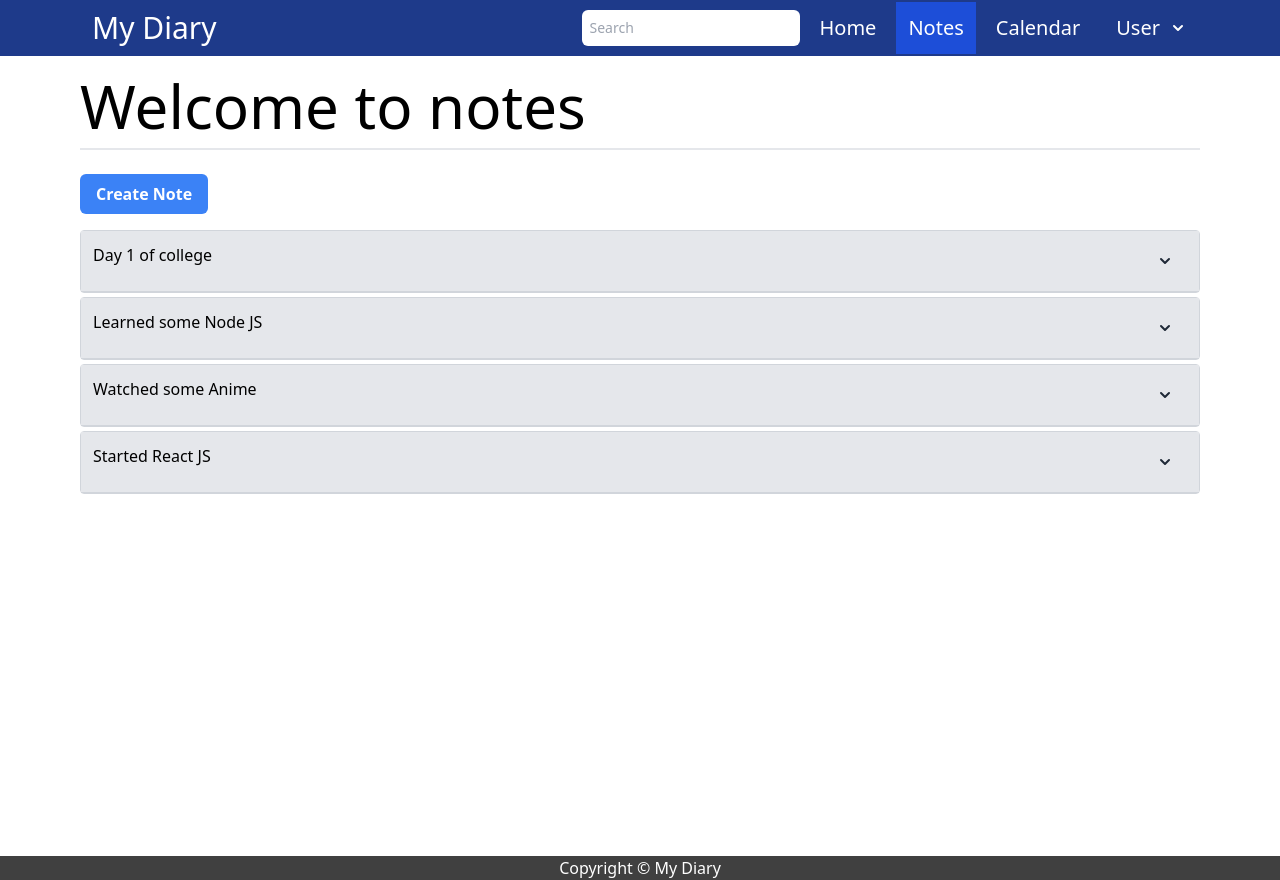
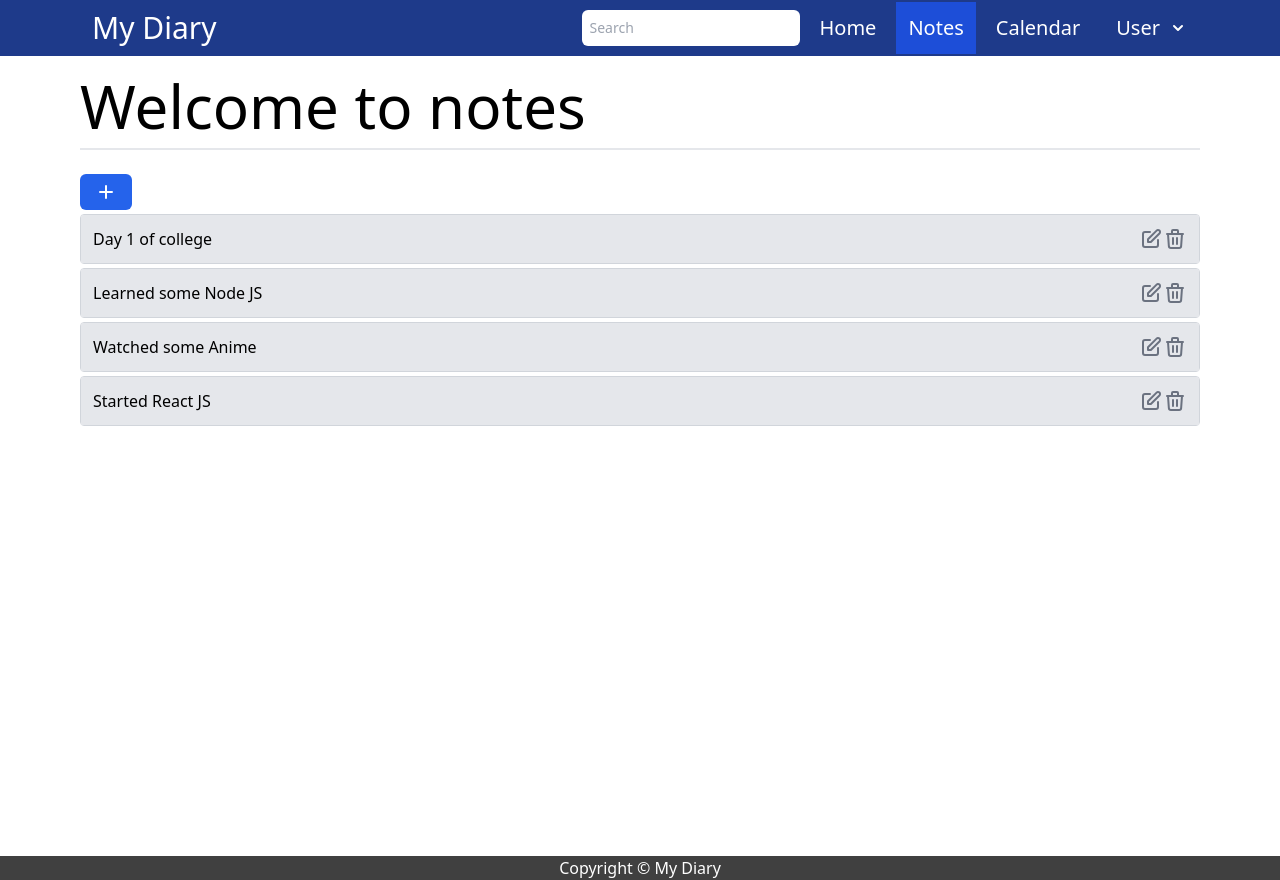
Before and after one commit to veeresh-27/myDiary, a React (Create React App) app in the folder frontend/: page /notes in a window 1280 px wide. Built offline with nearby package versions, Linux system fonts and the light colour scheme; the HTML template or start-up script is replaced by a standard one.

Commit message:
notes page ui completed

```diff
--- a/frontend/src/App.js
+++ b/frontend/src/App.js
@@ -1,6 +1,6 @@
 import Header from "./components/header";
 import Footer from "./components/footer";
-import { Route, Routes } from "react-router-dom";
+import { Route, Routes, useLocation } from "react-router-dom";
 import Home from "./pages/home/index";
 import Notes from "./pages/notes/index";
 import Calendar from "./pages/calendar/index";
@@ -8,12 +8,15 @@ import Login from "./pages/login/index";
 import Landing from "./pages/landing";
 import Register from "./pages/register";
 import SingleNote from "./pages/singleNote";
+import { AnimatePresence } from "framer-motion";
 
 function App() {
+  const location = useLocation();
   return (
+    <AnimatePresence exitBeforeEnter initial={false}>
       <div className="flex flex-col min-h-screen">
         <Header />
-      <Routes>
+        <Routes location={location} key={location.pathname}>
           <Route path="/home" element={<Home />} />
           <Route path="/notes" element={<Notes />} />
           <Route path="/notes/:id" element={<SingleNote />} />
@@ -24,6 +27,7 @@ function App() {
         </Routes>
         <Footer />
       </div>
+    </AnimatePresence>
   );
 }
 
--- /dev/null
+++ b/frontend/src/assets/icons/iconEdit/index.js
@@ -0,0 +1,18 @@
+export const IconEdit = ({ ...props }) => {
+  return (
+    <svg
+      xmlns="http://www.w3.org/2000/svg"
+      className="h-6 w-6"
+      fill="none"
+      viewBox="0 0 24 24"
+      stroke="currentColor"
+      strokeWidth="2">
+      <path
+        strokeLinecap="round"
+        strokeLinejoin="round"
+        d="M11 5H6a2 2 0 00-2 2v11a2 2 0 002 2h11a2 2 0 002-2v-5m-1.414-9.414a2 2 0 112.828 2.828L11.828 15H9v-2.828l8.586-8.586z"
+        {...props}
+      />
+    </svg>
+  );
+};
--- /dev/null
+++ b/frontend/src/assets/icons/iconPlus/index.js
@@ -0,0 +1,15 @@
+export const IconPlus = () => {
+  return (
+    <svg
+      xmlns="http://www.w3.org/2000/svg"
+      className="h-5 w-5"
+      viewBox="0 0 20 20"
+      fill="currentColor">
+      <path
+        fillRule="evenodd"
+        d="M10 3a1 1 0 011 1v5h5a1 1 0 110 2h-5v5a1 1 0 11-2 0v-5H4a1 1 0 110-2h5V4a1 1 0 011-1z"
+        clipRule="evenodd"
+      />
+    </svg>
+  );
+};
--- /dev/null
+++ b/frontend/src/assets/icons/iconTrash/index.js
@@ -0,0 +1,18 @@
+export const IconTrash = ({ ...props }) => {
+  return (
+    <svg
+      xmlns="http://www.w3.org/2000/svg"
+      className="h-6 w-6"
+      fill="none"
+      viewBox="0 0 24 24"
+      stroke="currentColor"
+      strokeWidth="2">
+      <path
+        strokeLinecap="round"
+        strokeLinejoin="round"
+        d="M19 7l-.867 12.142A2 2 0 0116.138 21H7.862a2 2 0 01-1.995-1.858L5 7m5 4v6m4-6v6m1-10V4a1 1 0 00-1-1h-4a1 1 0 00-1 1v3M4 7h16"
+        {...props}
+      />
+    </svg>
+  );
+};
--- /dev/null
+++ b/frontend/src/assets/icons/index.js
@@ -0,0 +1,5 @@
+import { IconPlus } from "./iconPlus";
+import { IconTrash } from "./iconTrash";
+import { IconEdit } from "./iconEdit";
+
+export { IconPlus, IconTrash, IconEdit };
--- a/frontend/src/components/dropdown/index.js
+++ b/frontend/src/components/dropdown/index.js
@@ -5,7 +5,7 @@ import { ChevronDownIcon } from "@heroicons/react/solid";
 export default function Dropdown({ title, options, mode }) {
   return (
     <div className=" text-right ">
-      <Menu as="div" className="relative inline-block text-left">
+      <Menu as="div" className="relative inline-block text-left ">
         <div className="flex justify-center items-center">
           <Menu.Button className="inline-flex w-full justify-center rounded-md px-4 py-2 text-md text-white hover:bg-opacity-30 focus:outline-none focus-visible:ring-2 focus-visible:ring-white focus-visible:ring-opacity-75">
             {title}
@@ -28,9 +28,9 @@ export default function Dropdown({ title, options, mode }) {
           leaveFrom="transform opacity-100 scale-100"
           leaveTo="transform opacity-0 scale-95">
           <Menu.Items className="absolute right-0 mt-2 w-48 origin-top-right divide-y divide-gray-100 rounded-md bg-white shadow-lg ring-1 ring-black ring-opacity-5 focus:outline-none ">
-            <div className="px-1 py-1 ">
-              {options?.map(({ name, method }) => (
-                <Menu.Item>
+            <div className="px-1 py-1 bg-white">
+              {options?.map(({ name, method }, index) => (
+                <Menu.Item key={index}>
                   {({ active }) => (
                     <button
                       className={`${
--- a/frontend/src/components/mainScreen/index.js
+++ b/frontend/src/components/mainScreen/index.js
@@ -1,11 +1,32 @@
 import React from "react";
+import { AnimatePresence, motion } from "framer-motion";
+
+const variants = {
+  initial: {
+    opacity: 0,
+    y: 8,
+  },
+  enter: {
+    opacity: 1,
+    y: 0,
+    transition: {
+      duration: 0.4,
+      ease: [0.61, 1, 0.88, 1],
+    },
+  },
+  exit: { opacity: 0 },
+};
 
 const MainScreen = ({ title, children }) => {
   return (
     <div className="px-3 py-5 md:px-5 lg:px-14 xl:px-20 flex flex-col w-full gap-3 min-h-screen">
       <div className="text-6xl font-light">{title}</div>
       <hr className="h-0.5 bg-gray-200 mb-3" />
-      <div className="flex flex-col gap-3">{children}</div>
+      <AnimatePresence exitBeforeEnter className="flex flex-col gap-3">
+        <motion.div initial={{ opacity: 0 }} animate="enter" variants={variants} exit="exit">
+          {children}
+        </motion.div>
+      </AnimatePresence>
     </div>
   );
 };
--- a/frontend/src/components/noteCard/index.js
+++ b/frontend/src/components/noteCard/index.js
@@ -1,7 +1,8 @@
 import React, { useState } from "react";
-import Dropdown from "../../components/dropdown";
 import { useNavigate } from "react-router-dom";
 import { Transition } from "@headlessui/react";
+import { motion } from "framer-motion";
+import { IconEdit, IconTrash } from "../../assets/icons";
 
 const NoteCard = ({ title, content, id }) => {
   const [show, setShow] = useState(false);
@@ -9,41 +10,49 @@ const NoteCard = ({ title, content, id }) => {
   const handleDelete = () => {
     alert("Are you sure you want to delete this note?");
   };
-  const options = [
-    {
-      name: "Edit",
-      method: () => navigate(`/notes/${id}`),
-    },
-    {
-      name: "Delete",
-      method: () => handleDelete(),
-    },
-  ];
+
   return (
-    <div className="flex flex-col border border-gray-300 rounded mt-1">
-      <div className="bg-gray-200 p-3 border-b border-gray-300 flex justify-between">
-        <div className=" font-medium text w-full" onClick={() => setShow(!show)}>
+    <motion.div
+      className="flex flex-col border border-gray-300 rounded mt-1"
+      initial="hidden"
+      whileInView={"visible"}
+      variants={{
+        visible: { opacity: 1, scale: 1 },
+        hidden: { opacity: 0, scale: 0 },
+      }}>
+      <div className="bg-gray-200 p-3  flex justify-between rounded-t-sm">
+        <div className=" font-medium text w-full " onClick={() => setShow(!show)}>
           {title}
         </div>
-        <div>
-          <Dropdown options={options} mode={true} />
+        <div className="flex ">
+          <div
+            className="flex cursor-pointer  text-gray-500"
+            onClick={() => navigate(`/notes/${id}`)}>
+            <IconEdit />
+          </div>
+          <div className="flex cursor-pointer text-gray-500" onClick={handleDelete}>
+            {" "}
+            <IconTrash />
+          </div>
         </div>
       </div>
       <Transition
         show={show}
-        // enter="transition ease-in-out  duration-200"
-        // enterFrom="transform opacity-0 scale-95"
-        // enterTo="transform opacity-100 scale-100"
-        // leave="transition ease-in-out duration-75"
-        // leaveFrom="transform opacity-100 scale-100"
-        // leaveTo="transform opacity-0 scale-95 "
-        >
-        <div className="p-3 flex flex-col gap-1 ease-in-out duration-500">
+        // className="transition-all ease-in-out duration-100"
+      >
+        <motion.div
+          className="p-3 flex flex-col gap-1  ease-in-out duration-100"
+          initial="hidden"
+          whileInView={"visible"}
+          variants={{
+            visible: { opacity: 1, scale: 1 },
+            hidden: { opacity: 0, scale: 0 },
+          }}>
           <div className="text-lg font-regular">{content}</div>
-          <div className="text-gray-600 text-sm font-light">--Created on -- </div>
-        </div>
+          <div className="text-gray-600 text-sm font-light">--Created on -- date </div>
+        </motion.div>
       </Transition>
-    </div>
+    </motion.div>
   );
 };
 
--- a/frontend/src/pages/home/index.js
+++ b/frontend/src/pages/home/index.js
@@ -1,7 +1,16 @@
 import React from "react";
+import { motion } from "framer-motion";
 
 const Home = () => {
-  return <div>Home</div>;
+  return (
+    <motion.div
+      initial={{ x: -100 }}
+      animate={{ x: 1 }}
+      exit={{ x: 100 }}
+      transition={{ duration: 0.2 }}>
+      Home
+    </motion.div>
+  );
 };
 
 export default Home;
--- a/frontend/src/pages/notes/index.js
+++ b/frontend/src/pages/notes/index.js
@@ -1,6 +1,9 @@
-import React from "react";
+import React, { useState } from "react";
+import { IconPlus } from "../../assets/icons";
 import MainScreen from "../../components/mainScreen";
 import NoteCard from "../../components/noteCard";
+import { motion } from "framer-motion";
+import { Reorder } from "framer-motion";
 
 const info = [
   {
@@ -31,22 +34,37 @@ const info = [
 ];
 
 const Notes = () => {
+  const [items, setItems] = useState(info);
   return (
-    <div>
+    <motion.div
+      initial={{ x: -100 }}
+      animate={{ x: 0 }}
+      exit={{ x: 100 }}
+      transition={{ duration: 0.2 }}>
       <MainScreen title="Welcome to notes">
         <div>
-          <button className="bg-blue-500 hover:scale-105 ease-in-out text-white font-semibold  py-2 px-4 rounded-md">
-            Create Note
-          </button>
+          <motion.button
+            whileHover={{ scale: 1.2 }}
+            whileTap={{ scale: 1.1 }}
+            className="bg-blue-600 hover:bg-blue-700 text-white font-semibold  py-2 px-4 rounded-md">
+            <IconPlus />
+          </motion.button>
         </div>
-        <div>
-          {info.map((item) => (
-            <NoteCard key={item.id} title={item.title} content={item.content} id={item.id} />
+        <Reorder.Group
+          axis="y"
+          values={items}
+          initial={{ x: -100 }}
+          animate={{ x: 0 }}
+          transition={{ type: "spring", bounce: 0.3, duration: 1, damping: 8 }}
+          onReorder={setItems}>
+          {items.map((item) => (
+            <Reorder.Item key={item.id} value={item}>
+              <NoteCard key={item.id} title={item.title} content={item.content} id={item.id} />
+            </Reorder.Item>
           ))}
-        </div>
-
+        </Reorder.Group>
       </MainScreen>
-    </div>
+    </motion.div>
   );
 };
 
--- a/package.json
+++ b/package.json
@@ -13,6 +13,7 @@
     "axios": "^0.27.2",
     "dotenv": "^16.0.1",
     "express": "^4.18.1",
+    "framer-motion": "^7.1.2",
     "nodemon": "^2.0.19"
   }
 }
```
Also changed, not shown: 1 other file (tests, documents, lock files or other folders). Lines whose indentation alone changed are shown as unchanged.
